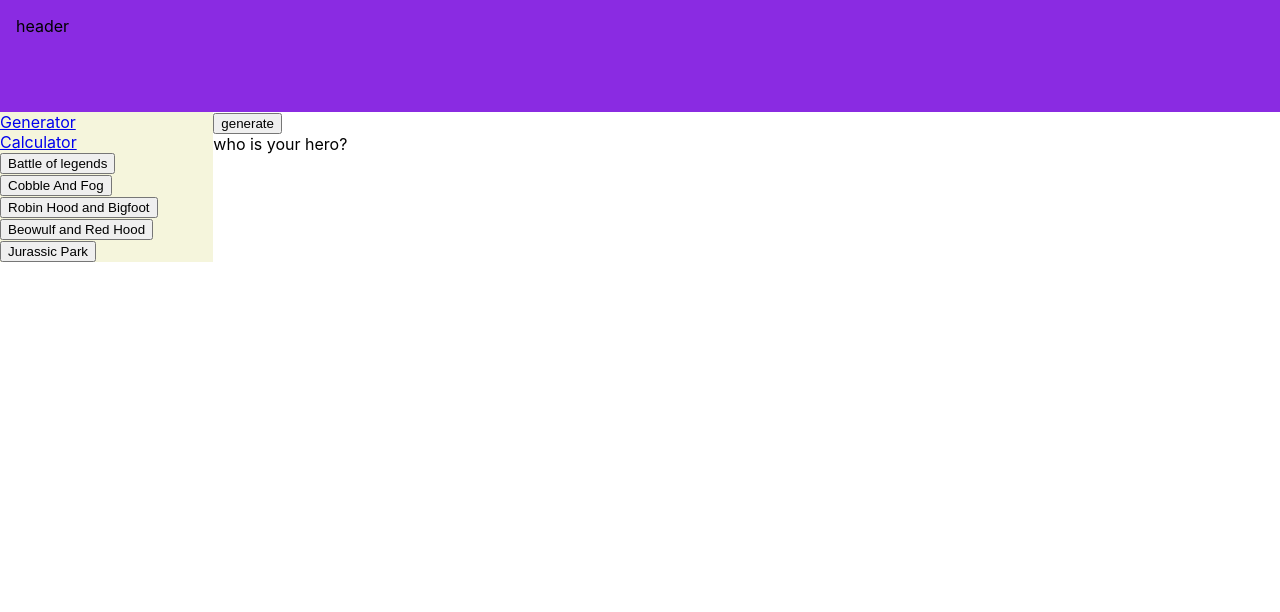
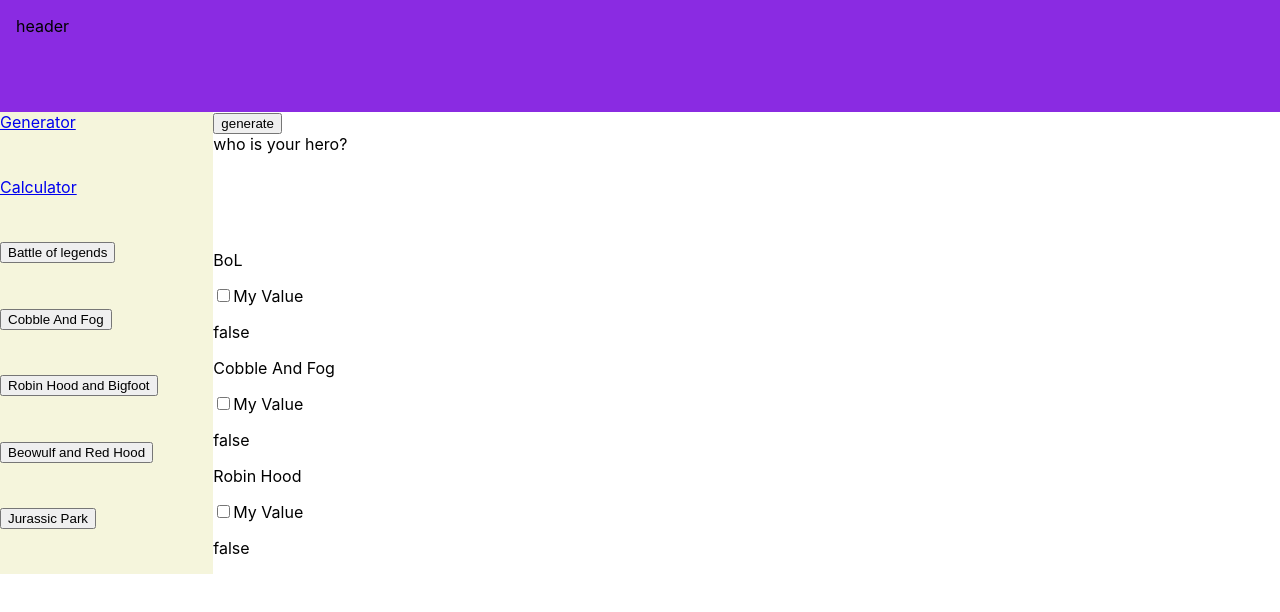
Before and after one commit to Bolych/unmatched, a React (Create React App) app: page /generator in a window 1280 px wide. Shown: the top 612 px of the page. Built offline with nearby package versions, Linux system fonts and the light colour scheme.

Commit message:
made herogenerator with expansions but checkbox doesn't work

```diff
--- a/src/components/HeroGenerator/HeroGenerator.js
+++ b/src/components/HeroGenerator/HeroGenerator.js
@@ -10,11 +10,74 @@ import {useEffect, useRef, useState} from "react";
 // };
 //
 
+// Checkbox
+
+let battleOfLegendsHeroes = ['Alice', 'Meduza', 'Sindbad', 'Arthur']
+let cobbleAndFogHeroes = ['Jackile', 'Scherlock', 'Drakula', 'Invisible']
+let robinHoodAndBigfootHeroes = ['Robin', 'Bigfoot']
+
 let heroes = [ 'Alice', 'Meduza', 'Sindbad', 'Arthur', 'Robin', 'Bigfoot', 'Red hood', 'Beowulf', 'Jackile', 'Scherlock', 'Drakula', 'Invisible']
 
+let heroesArr = []
+
+
+// trying checkbox in usestate
+
+const Checkbox = (props) => {
+
+    let [checked, setChecked] = useState(false);
+    heroesArr.flat()
+    const handleChange = (e) => {
+        if (e.target.checked === true) {
+            console.log(checked)
+            heroesArr.push(props.expansionPack)
+            console.log(heroesArr)
+        }
+
+           // if (e.target.checked === false)
+     if (e.target.checked === false)
+
+         {
+             heroesArr.splice( heroesArr.length -1)
+      //       let toRemove = [props.expansionPack]
+      // let newArr =     heroesArr.splice((el) => !toRemove.includes(el));
+
+             console.log(heroesArr)
+            }
+
+
+        setChecked(e => !e);
+    };
+
+    return (
+        <div>
+            <label>
+                <p>{props.name}</p>
+                <input
+                    type="checkbox"
+                    checked={checked}
+                    onChange={handleChange}
+                />
+                My Value
+            </label>
+
+            <p> {checked.toString()}</p>
+        </div>
+    );
+}
+
+
+
+
+
+
+// Generate Hero Function
 function randomHero () {
-    let random = Math.floor(Math.random() * heroes.length);
-    let result = heroes[random];
+
+
+console.log(heroesArr)
+    let random = Math.floor(Math.random() * heroesArr.length);
+    let result = heroesArr[random];
     return result
 };
 
@@ -23,19 +86,28 @@ function randomHero () {
 
 
 const HeroGenerator = () => {
+
+
+
     const [hero, setHero] = useState('who is your hero?')
-const generatedHeroe = () => {
+const generatedHero = () => {
+
         setHero(randomHero())
 }
+    return <div>
 
 
-    return <div>
         <div>
-            <button onClick={generatedHeroe}>generate</button>
+            <button onClick={generatedHero}>generate</button>
         </div>
         <div>{hero}</div>
-
-
+        <br/>
+        <br/>
+        <br/>
+        <br/>
+        <div><Checkbox name='BoL' expansionPack="'Alice', 'Meduza', 'Sindbad', 'Arthur'"/></div>
+        <div><Checkbox name='Cobble And Fog' expansionPack="'Jackile', 'Scherlock', 'Drakula', 'Invisible'"/></div>
+        <div><Checkbox name='Robin Hood' expansionPack="'Robin', 'Bigfoot'"/></div>
     </div>
 }
 
```
